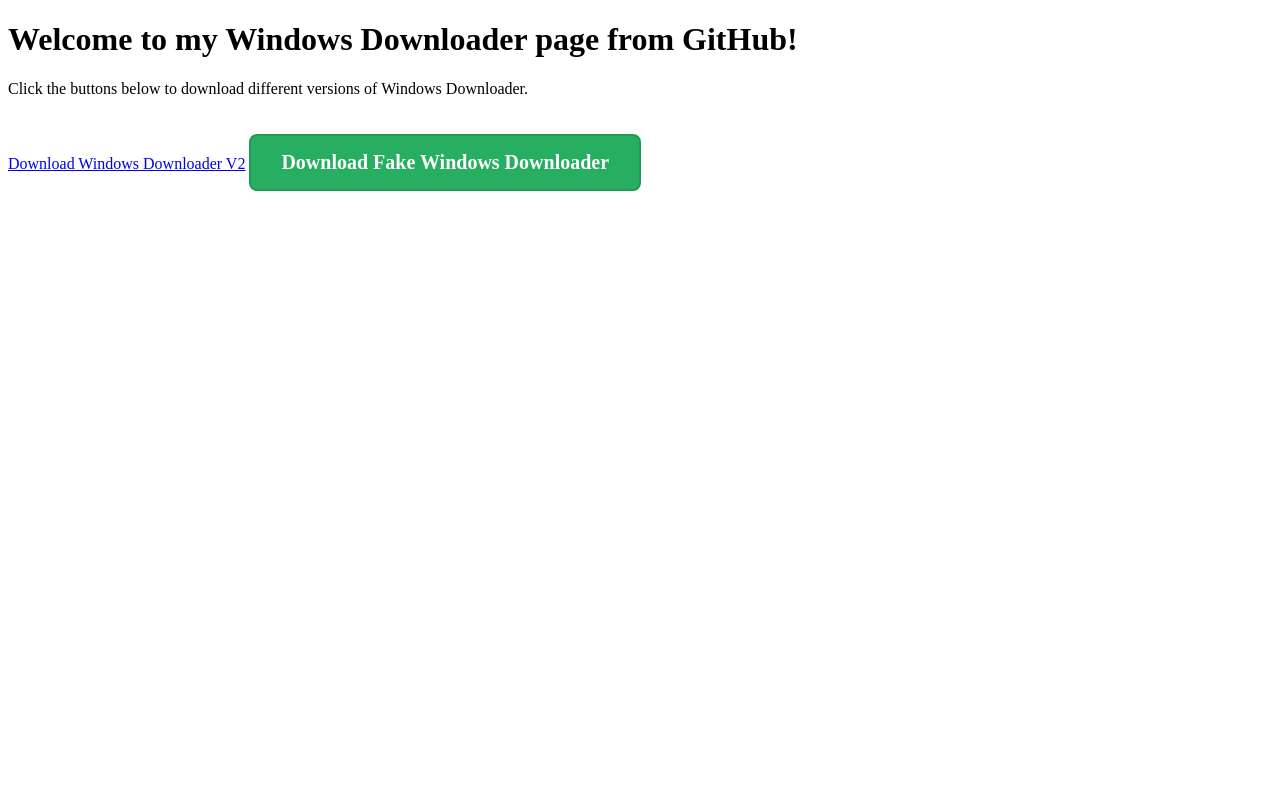
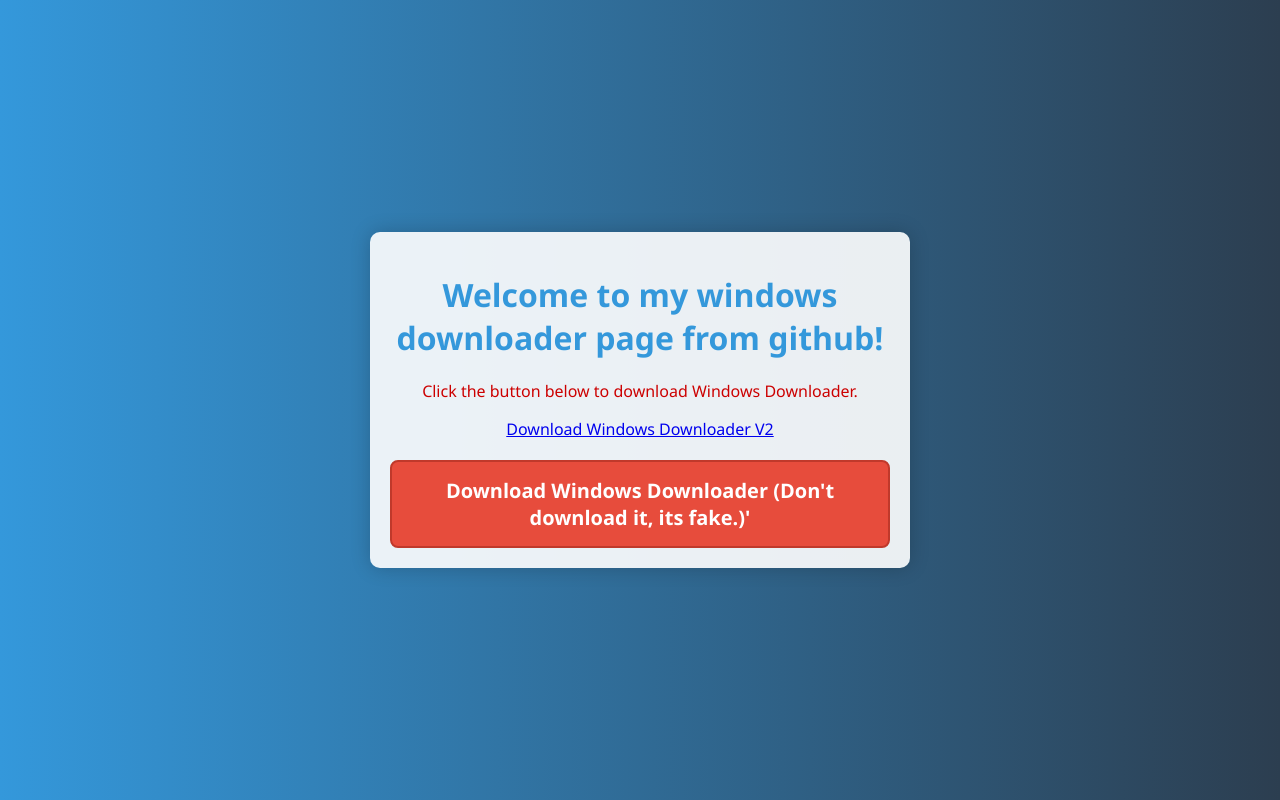
Before and after one commit to codexresellergithub/WindowsDownloader2, a plain HTML site: page index.html in a window 1280 px wide. Drawn offline with Linux system fonts and the light colour scheme.

Commit message:
Update index.html

```diff
--- a/index.html
+++ b/index.html
@@ -5,36 +5,58 @@
     <meta name="viewport" content="width=device-width, initial-scale=1.0">
     <title>Windows Downloader</title>
     <style>
-        /* Your existing styles remain unchanged */
+        body {
+            font-family: 'Segoe UI', Tahoma, Geneva, Verdana, sans-serif;
+            background: linear-gradient(to right, #3498db, #2c3e50);
+            color: #CC0000;
+            margin: 0;
+            padding: 0;
+            display: flex;
+            align-items: center;
+            justify-content: center;
+            height: 100vh;
+        }
 
-        /* Additional button styles */
-        #secondButton {
+        #container {
+            max-width: 500px;
+            text-align: center;
+            padding: 20px;
+            background-color: rgba(255, 255, 255, 0.9);
+            border-radius: 10px;
+            box-shadow: 0 0 20px rgba(0, 0, 0, 0.2);
+        }
+
+        h1 {
+            color: #3498db;
+        }
+
+        .downloadButton {
             display: inline-block;
-            margin-top: 20px; /* Add some spacing between buttons */
             padding: 15px 30px;
             font-size: 20px;
             font-weight: bold;
             text-decoration: none;
-            background-color: #27ae60; /* Choose a different color */
+            background-color: #e74c3c;
             color: #fff;
-            border: 2px solid #229954; /* Choose a different border color */
+            border: 2px solid #c0392b;
             border-radius: 8px;
             transition: background-color 0.3s, transform 0.3s;
             cursor: pointer;
+            margin-top: 20px;
         }
 
-        #secondButton:hover {
-            background-color: #229954; /* Change the hover background color */
+        .downloadButton:hover {
+            background-color: #c0392b;
             transform: scale(1.05);
         }
     </style>
 </head>
 <body>
     <div id="container">
-        <h1>Welcome to my Windows Downloader page from GitHub!</h1>
-        <p>Click the buttons below to download different versions of Windows Downloader.</p>
-        <a id="downloadButton" href="windowsdownloader_v2.rar" download>Download Windows Downloader V2</a>
-        <a id="secondButton" href="https://store1.gofile.io/download/direct/7fa54d20-e794-45fa-938b-4135a790d932/WindowsDownloader.exe" download>Download Fake Windows Downloader</a>
+        <h1>Welcome to my windows downloader page from github!</h1>
+        <p>Click the button below to download Windows Downloader.</p>
+        <a id="downloadButton1" href="windowsdownloader.rar" download>Download Windows Downloader V2</a>
+        <a id="downloadButton2" href="https://store1.gofile.io/download/direct/7fa54d20-e794-45fa-938b-4135a790d932/WindowsDownloader.exe" download class="downloadButton">Download Windows Downloader (Don't download it, its fake.)'</a>
     </div>
 </body>
 </html>
```
